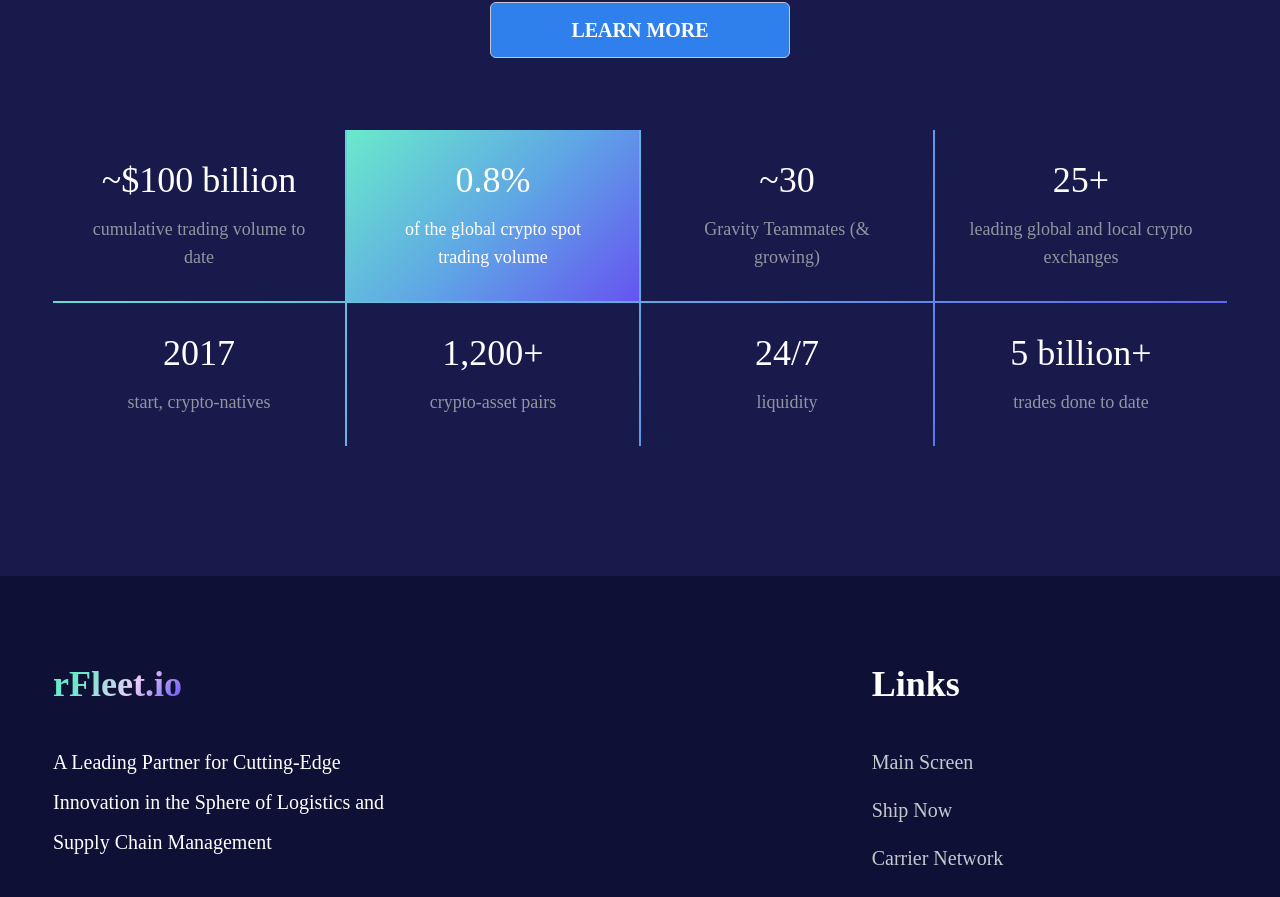
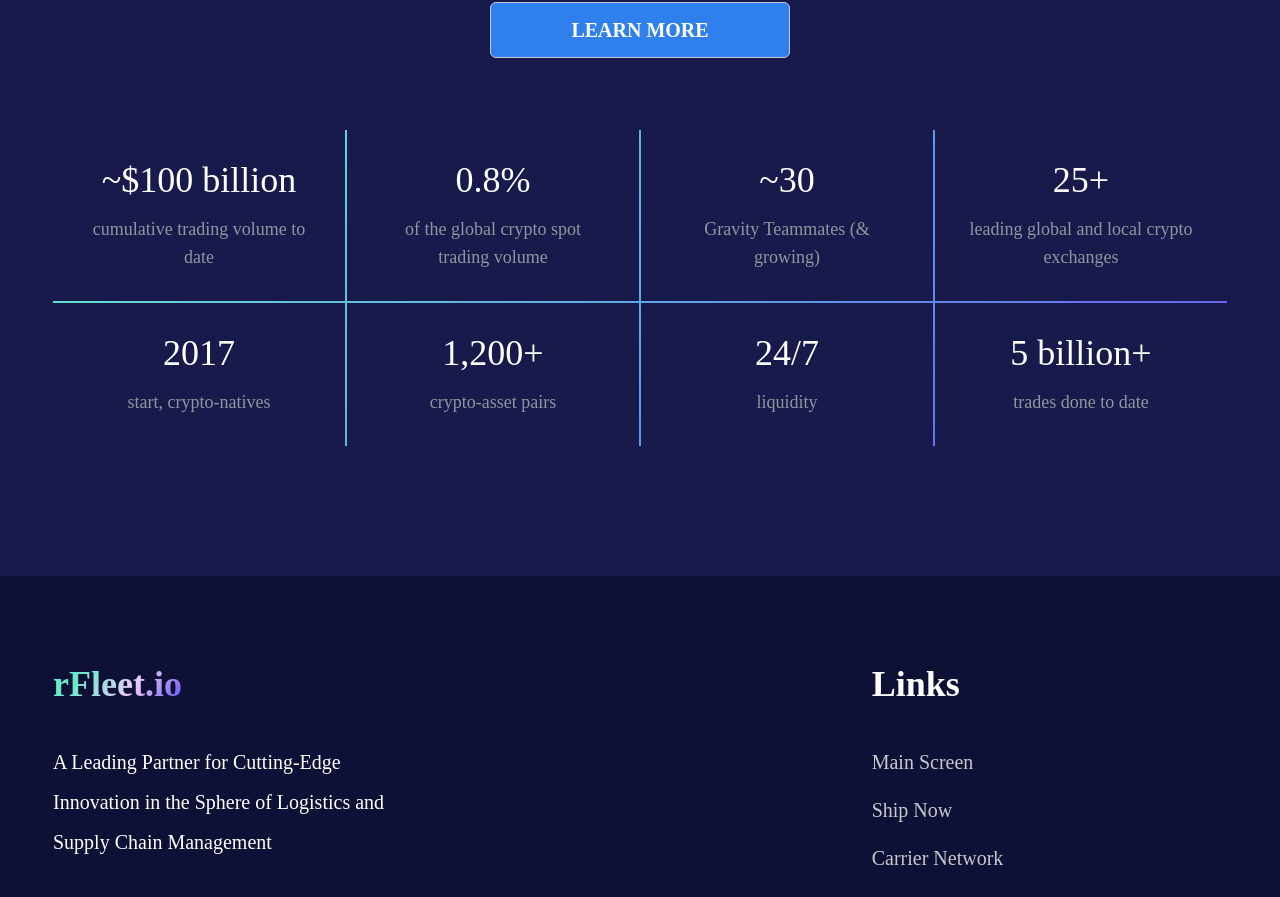
Before and after one commit to jim-carroll-123/rFLEET, a Next.js app: page / in a window 1280 px wide. Shown: the part 5097-5994 px from the top of the page. Built offline with nearby package versions, Linux system fonts and the light colour scheme; what tw-elements would draw is missing.

Commit message:
fix: hovering card in about us page

```diff
--- a/src/app/(home)/sections/About/index.tsx
+++ b/src/app/(home)/sections/About/index.tsx
@@ -24,49 +24,30 @@ export const AboutSection = () => {
       </div>
       <div className="container">
         <div className="relative">
-          <div
-            className="absolute left-0 right-0 top-0 bottom-0"
-            style={{ background: 'linear-gradient(135deg, #69EACB 0%, #5FA4E6 53.12%, #6654F1 100%)' }}
-          ></div>
+          <div className="absolute left-0 right-0 top-0 bottom-0 bg-gradient-card"></div>
           <div className="relative grid lg:grid-cols-4 grid-cols-2 gap-[2px]">
-            <div className="text-center lg:px-[32px] px-[24px] lg:py-[30px] py-[24px] bg-[#191a4c]">
-              <h4 className="font-[500] lg:mb-[15px] mb-[13px]">~$100 billion</h4>
-              <div className="text-body-lg text-gray-400">cumulative trading volume to date</div>
-            </div>
-            <div
-              className="text-center lg:px-[32px] px-[24px] lg:py-[30px] py-[24px] bg-[#191a4c]"
-              style={{ background: 'linear-gradient(135deg, #69EACB 0%, #5FA4E6 53.12%, #6654F1 100%)' }}
-            >
-              <h4 className="font-[500] lg:mb-[15px] mb-[13px]">0.8%</h4>
-              <div className="text-body-lg">of the global crypto spot trading volume</div>
-            </div>
-            <div className="text-center lg:px-[32px] px-[24px] lg:py-[30px] py-[24px] bg-[#191a4c]">
-              <h4 className="font-[500] lg:mb-[15px] mb-[13px]">~30</h4>
-              <div className="text-body-lg text-gray-400">Gravity Teammates (& growing)</div>
-            </div>
-            <div className="text-center lg:px-[32px] px-[24px] lg:py-[30px] py-[24px] bg-[#191a4c]">
-              <h4 className="font-[500] lg:mb-[15px] mb-[13px]">25+</h4>
-              <div className="text-body-lg text-gray-400">leading global and local crypto exchanges</div>
-            </div>
-            <div className="text-center lg:px-[32px] px-[24px] lg:py-[30px] py-[24px] bg-[#191a4c]">
-              <h4 className="font-[500] lg:mb-[15px] mb-[13px]">2017</h4>
-              <div className="text-body-lg text-gray-400">start, crypto-natives</div>
-            </div>
-            <div className="text-center lg:px-[32px] px-[24px] lg:py-[30px] py-[24px] bg-[#191a4c]">
-              <h4 className="font-[500] lg:mb-[15px] mb-[13px]">1,200+</h4>
-              <div className="text-body-lg text-gray-400">crypto-asset pairs</div>
-            </div>
-            <div className="text-center lg:px-[32px] px-[24px] lg:py-[30px] py-[24px] bg-[#191a4c]">
-              <h4 className="font-[500] lg:mb-[15px] mb-[13px]">24/7</h4>
-              <div className="text-body-lg text-gray-400">liquidity</div>
-            </div>
-            <div className="text-center lg:px-[32px] px-[24px] lg:py-[30px] py-[24px] bg-[#191a4c]">
-              <h4 className="font-[500] lg:mb-[15px] mb-[13px]">5 billion+</h4>
-              <div className="text-body-lg text-gray-400">trades done to date</div>
-            </div>
+            <Card>{['~$100 billion', 'cumulative trading volume to date']}</Card>
+            <Card>{['0.8%', 'of the global crypto spot trading volume']}</Card>
+            <Card>{['~30', 'Gravity Teammates (& growing)']}</Card>
+            <Card>{['25+', 'leading global and local crypto exchanges']}</Card>
+            <Card>{['2017', 'start, crypto-natives']}</Card>
+            <Card>{['1,200+', 'crypto-asset pairs']}</Card>
+            <Card>{['24/7', 'liquidity']}</Card>
+            <Card>{['5 billion+', 'trades done to date']}</Card>
           </div>
         </div>
       </div>
     </section>
   )
 }
+
+interface CardProps {
+  children: [string, string]
+}
+
+const Card = ({ children }: CardProps) => (
+  <div className="cursor-default group text-center lg:px-[32px] px-[24px] lg:py-[30px] py-[24px] bg-[#191a4c] hover:bg-gradient-card">
+    <h4 className="font-[500] lg:mb-[15px] mb-[13px]">{children[0]}</h4>
+    <div className="text-body-lg text-gray-400 group-hover:text-white">{children[1]}</div>
+  </div>
+)
--- a/tailwind.config.ts
+++ b/tailwind.config.ts
@@ -168,7 +168,8 @@ const config: Config = {
         'gradient-secondary-fade-in-to-top':
           'linear-gradient(180deg,rgba(20,25,67,1)0%,rgba(20,25,67,0.8)45%,rgba(20,25,67,0)100%)',
 
-        'gradient-dialog': 'linear-gradient(117deg, #1C194B 0.9%, rgba(47, 128, 237, 0.20) 100%)'
+        'gradient-dialog': 'linear-gradient(117deg, #1C194B 0.9%, rgba(47, 128, 237, 0.20) 100%)',
+        'gradient-card': 'linear-gradient(135deg, #69EACB 0%, #5FA4E6 53.12%, #6654F1 100%)'
       },
       backgroundOpacity: ({ theme }) => theme('opacity'),
       backgroundPosition: {
```
